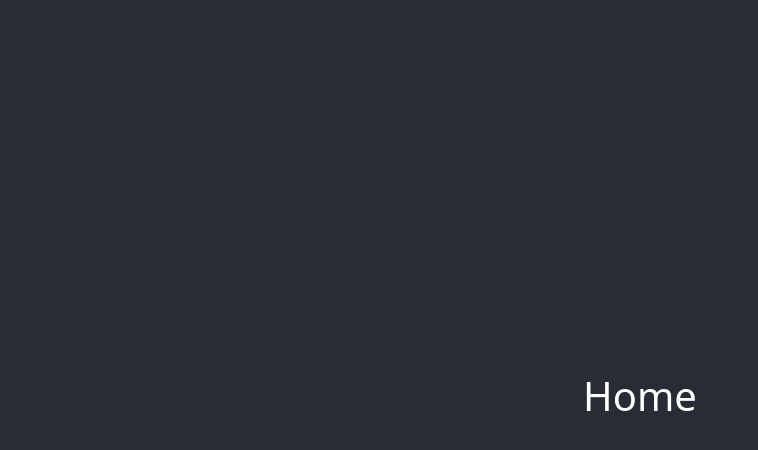
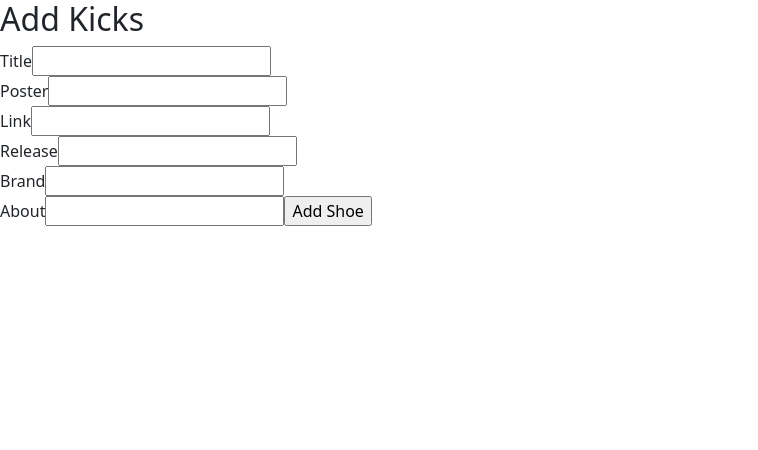
Before and after one commit to ilanvaks/lacetalk-web, a React (Create React App) app: page /addsneaker in a window 1280 px wide. Shown: the top 450 px of the page, without its empty margins (0-758 px from the left). Built offline with nearby package versions, Linux system fonts and the light colour scheme.

Commit message:
AddForm-working

```diff
--- a/src/App.js
+++ b/src/App.js
@@ -3,14 +3,22 @@ import { BrowserRouter, Route, Routes } from 'react-router-dom';
 import Home from './scenes/Home';
 import "bootstrap/dist/css/bootstrap.min.css"
 import './styles/App.css';
+import AddSneaker from './scenes/AddSneaker';
 
 function App() {
+
+  const [sneakers, setSneakers] = useState()
+
+
   return (
-    <div className="App">
-      <header className="App-header">
-        <Home/>
-      </header>
-    </div>
+   <>
+   <BrowserRouter>
+    <Routes>
+      <Route path='/addsneaker' element={<AddSneaker setSneakers={setSneakers}/>}/>
+      <Route path='/' element={<Home sneakers={sneakers} setSneakers={setSneakers}/>}/>
+    </Routes>
+   </BrowserRouter>
+   </>
   );
 }
 
--- /dev/null
+++ b/src/scenes/AddSneaker.jsx
@@ -0,0 +1,87 @@
+import { useState } from "react"
+
+export default function AddSneaker( {setSneakers} ) {
+  const [title, setTitle]= useState("")
+  const [poster, setPoster]= useState("")
+  const [link, setLink]= useState("")
+  const [release, setRelease]= useState("")
+  const [brand, setBrand] = useState("")
+  const [about, setAbout] = useState("")
+
+  const handleAddKicks= (e) => {
+    e.preventDefault()
+
+    fetch("https://lacetalk-iv.web.app/sneaker", {
+      method: "POST",
+      headers: { "Content-Type": "application/json",
+      },
+      body: JSON.stringify( {title, poster, link, release, brand, about} )
+    })
+    .then(resp => resp.json())
+    .then(data => {
+      if(data.message) {
+        alert(data.message)
+        return
+      }
+        setSneakers(data)
+    })
+    .catch(alert)
+  }
+
+  return (
+    <>
+    <h2>Add Kicks</h2>
+      <form onSubmit={handleAddKicks}>
+        <label htmlFor="title">Title
+          <input
+            type="text"
+            value={title}
+            onChange={ (e) => {setTitle(e.target.value)}} />
+            </label>
+             < br />
+
+            <label htmlFor="poster">Poster
+            <input
+            type="text"
+            value={poster}
+            onChange={ (e) => {setPoster(e.target.value)}} />
+            </label>
+            <br />
+
+            <label htmlFor="link">Link
+              <input
+                type="text"
+                value={link}
+                onChange={ (e) => {setLink(e.target.value)}} />
+            </label>
+            <br />
+
+            <label htmlFor="Release Date">Release
+              <input
+                type="text"
+                value={release}
+                onChange={ (e) => {setRelease(e.target.value)}} />
+            </label>
+            <br/>
+
+            <label htmlFor="Brand">Brand
+              <input
+                type="text"
+                value={brand}
+                onChange={ (e) => {setBrand(e.target.value)}} />
+            </label>
+            <br/>
+
+            <label htmlFor="About">About
+              <input
+                type="text"
+                value={about}
+                onChange={ (e) => {setAbout(e.target.value)}} />
+            </label>
+
+
+          <input type="submit" value="Add Shoe" />
+      </form>
+    </>
+  )
+}
--- a/src/scenes/Home.jsx
+++ b/src/scenes/Home.jsx
@@ -1,8 +1,31 @@
+import { useEffect } from "react"
+
+export default function Home ({sneakers, setSneakers}) {
+  useEffect( () => {
+    fetch("https://lacetalk-iv.web.app/sneaker")
+    .then(resp => resp.json())
+    .then(setSneakers)
+    .catch(alert)
+  },[])
 
 
-export default function Home () {
-
   return (
+    <>
     <h1>Home</h1>
+    <div className="main-container">
+      { !sneakers
+          ? "Loading..."
+          : sneakers.map(
+            (sneaker) => (
+              <div key={sneakers.id} className="show-container button-effect">
+                <h2>{sneaker.title}</h2>
+                <img src={sneaker.poster} alt="" />
+                <p className="season-container">Sneakers: {sneakers.brand}</p>
+              </div>
+            )
+          )
+      }
+    </div>
+    </>
   )
 }
```
